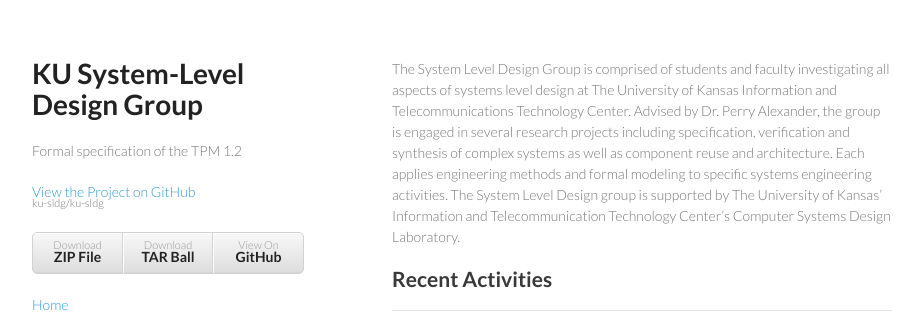
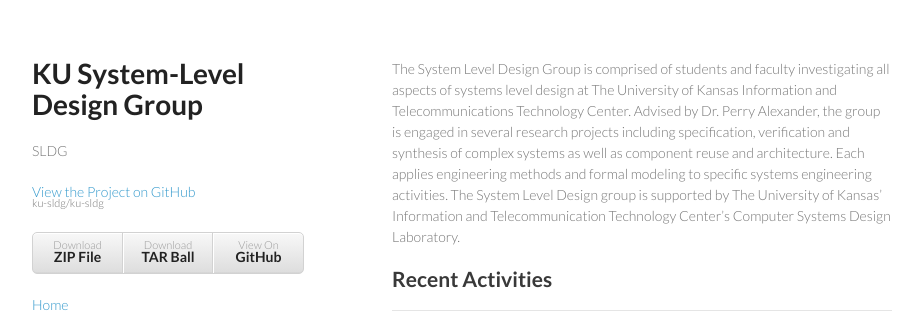
Before and after one commit to ku-sldg/ku-sldg.github.io, a Jekyll site: the page built from index.md, in a window 1280 px wide. Shown: the top 335 px of the page, without its empty margins (178-1101 px from the left). Built offline with Jekyll 4.4.1, drawn with Linux system fonts in a browser that asks for light colours.

Commit message:
more template changes

```diff
--- a/_config.yml
+++ b/_config.yml
@@ -2,3 +2,4 @@ baseurl: http://ku-sldg.github.io/
 account: ku-sldg
 repo: ku-sldg
 title: KU System-Level Design Group
+subtitle: SLDG
--- a/_layouts/frontpage.html
+++ b/_layouts/frontpage.html
@@ -15,8 +15,8 @@
   <body>
     <div class="wrapper">
       <header>
-        <h1>KU System-Level Design Group</h1>
-        <p>Formal specification of the TPM 1.2</p>
+        <h1>{{ site.title }}</h1>
+        <p>{{ site.subtitle }}</p>
 
         <p class="view"><a href="https://github.com/{{ site.account }}/{{ site.repo }}">View the Project on GitHub <small>{{ site.account }}/{{ site.repo }}</small></a></p>
 
```
Also changed, not shown: other parts of _layouts/frontpage.html (+1 -1 lines).
